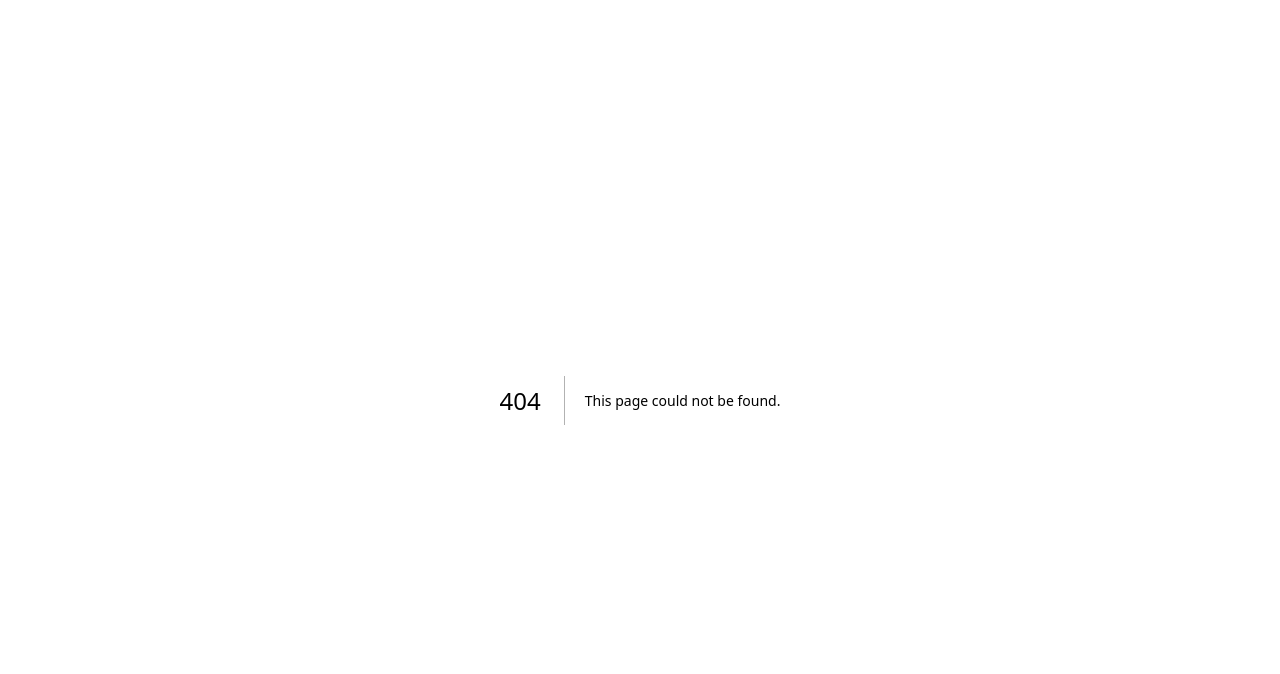
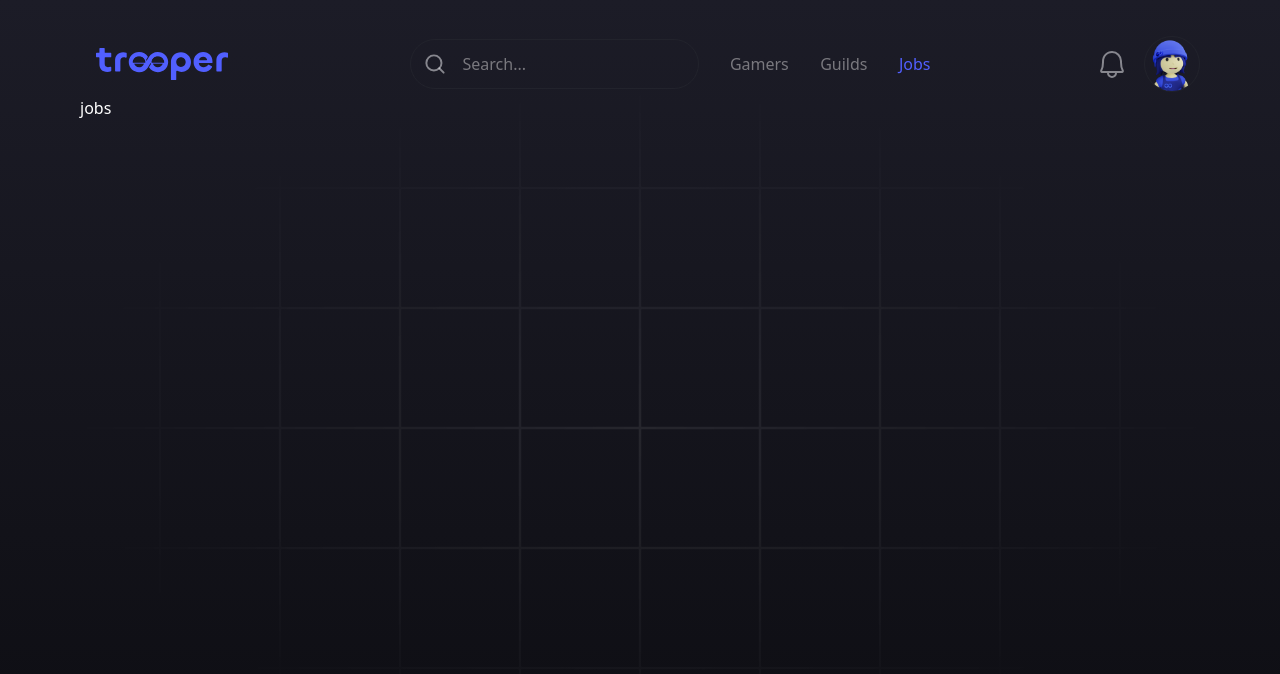
Before and after one commit to Meta-Trooper/trooper-frontend, a Next.js app: page /jobs in a window 1280 px wide. Before the commit this address had no page. Shown: the top 674 px of the page. Built offline with nearby package versions, Linux system fonts and the light colour scheme.

Commit message:
navbar v1

```diff
--- /dev/null
+++ b/src/components/Nav/Navbar.tsx
@@ -0,0 +1,42 @@
+import React from "react";
+import NavLinks from "./Navlinks";
+
+function Navbar() {
+  return (
+    <div className="flex justify-between items-center ">
+      <img src="trooper.svg" alt="trooper" className="m-[16px]" />
+      <div className="flex items-center w-[521px] justify-between">
+        <div className="rounded-full  border-[1px] border-[#22232C] flex w-[#232px] ">
+          <img
+            src="search.svg"
+            alt="search"
+            className="m-3 w-[24px] h-[24px] "
+          />
+          <input
+            type="text"
+            className="rounded rounded-l-0 rounded-r-full placeholder-subtitle bg-transparent text-md px-1"
+            placeholder="Search..."
+          />
+        </div>
+        <NavLinks />
+      </div>
+      <div className="flex items-center gap-4">
+        <span>
+          <img src="bell.svg" alt="notifications" />
+        </span>
+
+        <span className="rounded-full  border-[1px] border-[#22232C]">
+          <img
+            src="avatar.png"
+            alt="profile "
+            className=" object-contain rounded-full "
+            width={54}
+            height={54}
+          />
+        </span>
+      </div>
+    </div>
+  );
+}
+
+export default Navbar;
--- /dev/null
+++ b/src/components/Nav/Navlinks.tsx
@@ -0,0 +1,41 @@
+import Link from "next/link";
+import { useRouter } from "next/router";
+import React from "react";
+
+type NavLinkType = {
+  route: string;
+  text: string;
+};
+
+const NAVLINKS: NavLinkType[] = [
+  { route: "/gamers", text: "Gamers" },
+  { route: "/guilds", text: "Guilds" },
+  { route: "/jobs", text: "Jobs" },
+];
+
+const NavLinks = () => {
+  return (
+    <>
+      {NAVLINKS.map((link) => (
+        <Navlink {...link} key={link.route} />
+      ))}
+    </>
+  );
+};
+
+const Navlink: React.FC<NavLinkType> = (props) => {
+  const router = useRouter();
+  return (
+    <Link href={props.route}>
+      <h2
+        className={`${
+          router.pathname === props.route ? "text-highlight " : "text-subtitle "
+        } cursor-pointer`}
+      >
+        {props.text}
+      </h2>
+    </Link>
+  );
+};
+
+export default NavLinks;
--- /dev/null
+++ b/src/components/Nav/index.ts
@@ -0,0 +1 @@
+export { default } from "./Navbar";
--- a/src/pages/_app.tsx
+++ b/src/pages/_app.tsx
@@ -1,6 +1,20 @@
-import '@trooper/styles/globals.css'
-import type { AppProps } from 'next/app'
+import Nav from "@trooper/components/Nav";
+import "@trooper/styles/globals.css";
+import type { AppProps } from "next/app";
 
 export default function App({ Component, pageProps }: AppProps) {
-  return <Component {...pageProps} />
+  return (
+    <div className="py-[16px]  px-[12px] md:py-[32px]  md:px-[80px] overflow-hidden">
+      <img
+        src="grid-bg.png"
+        alt="bg"
+        height={720}
+        width={1200}
+        className=" w-[1200px] h-[720px]  my-[36px] absolute mx-auto left-[50%] -translate-x-[50%]"
+      />
+
+      <Nav />
+      <Component {...pageProps} />
+    </div>
+  );
 }
--- /dev/null
+++ b/src/pages/gamers.tsx
@@ -0,0 +1,9 @@
+import React from 'react'
+
+function gamers() {
+  return (
+    <div>gamers</div>
+  )
+}
+
+export default gamers
--- /dev/null
+++ b/src/pages/guilds.tsx
@@ -0,0 +1,9 @@
+import React from 'react'
+
+function guilds() {
+  return (
+    <div>guilds</div>
+  )
+}
+
+export default guilds
--- a/src/pages/index.tsx
+++ b/src/pages/index.tsx
@@ -1,7 +1,6 @@
 import Head from 'next/head'
 import Image from 'next/image'
 import { Inter } from '@next/font/google'
-import styles from '@trooper/styles/Home.module.css'
 
 const inter = Inter({ subsets: ['latin'] })
 
@@ -9,114 +8,13 @@ export default function Home() {
   return (
     <>
       <Head>
-        <title>Create Next App</title>
+        <title>Trooper</title>
         <meta name="description" content="Generated by create next app" />
         <meta name="viewport" content="width=device-width, initial-scale=1" />
         <link rel="icon" href="/favicon.ico" />
       </Head>
-      <main className={styles.main}>
-        <div className={styles.description}>
-          <p>
-            Get started by editing&nbsp;
-            <code className={styles.code}>src/pages/index.tsx</code>
-          </p>
-          <div>
-            <a
-              href="https://vercel.com?utm_source=create-next-app&utm_medium=default-template&utm_campaign=create-next-app"
-              target="_blank"
-              rel="noopener noreferrer"
-            >
-              By{' '}
-              <Image
-                src="/vercel.svg"
-                alt="Vercel Logo"
-                className={styles.vercelLogo}
-                width={100}
-                height={24}
-                priority
-              />
-            </a>
-          </div>
-        </div>
-
-        <div className={styles.center}>
-          <Image
-            className={styles.logo}
-            src="/next.svg"
-            alt="Next.js Logo"
-            width={180}
-            height={37}
-            priority
-          />
-          <div className={styles.thirteen}>
-            <Image
-              src="/thirteen.svg"
-              alt="13"
-              width={40}
-              height={31}
-              priority
-            />
-          </div>
-        </div>
-
-        <div className={styles.grid}>
-          <a
-            href="https://nextjs.org/docs?utm_source=create-next-app&utm_medium=default-template&utm_campaign=create-next-app"
-            className={styles.card}
-            target="_blank"
-            rel="noopener noreferrer"
-          >
-            <h2 className={inter.className}>
-              Docs <span>-&gt;</span>
-            </h2>
-            <p className={inter.className}>
-              Find in-depth information about Next.js features and&nbsp;API.
-            </p>
-          </a>
-
-          <a
-            href="https://nextjs.org/learn?utm_source=create-next-app&utm_medium=default-template&utm_campaign=create-next-app"
-            className={styles.card}
-            target="_blank"
-            rel="noopener noreferrer"
-          >
-            <h2 className={inter.className}>
-              Learn <span>-&gt;</span>
-            </h2>
-            <p className={inter.className}>
-              Learn about Next.js in an interactive course with&nbsp;quizzes!
-            </p>
-          </a>
-
-          <a
-            href="https://vercel.com/templates?framework=next.js&utm_source=create-next-app&utm_medium=default-template&utm_campaign=create-next-app"
-            className={styles.card}
-            target="_blank"
-            rel="noopener noreferrer"
-          >
-            <h2 className={inter.className}>
-              Templates <span>-&gt;</span>
-            </h2>
-            <p className={inter.className}>
-              Discover and deploy boilerplate example Next.js&nbsp;projects.
-            </p>
-          </a>
-
-          <a
-            href="https://vercel.com/new?utm_source=create-next-app&utm_medium=default-template&utm_campaign=create-next-app"
-            className={styles.card}
-            target="_blank"
-            rel="noopener noreferrer"
-          >
-            <h2 className={inter.className}>
-              Deploy <span>-&gt;</span>
-            </h2>
-            <p className={inter.className}>
-              Instantly deploy your Next.js site to a shareable URL
-              with&nbsp;Vercel.
-            </p>
-          </a>
-        </div>
+      <main className=''>
+       <h1>Trooper</h1>
       </main>
     </>
   )
--- /dev/null
+++ b/src/pages/jobs.tsx
@@ -0,0 +1,7 @@
+import React from "react";
+
+function jobs() {
+  return <div>jobs</div>;
+}
+
+export default jobs;
```
Also changed, not shown: 1 other file (tests, documents, lock files or other folders).
